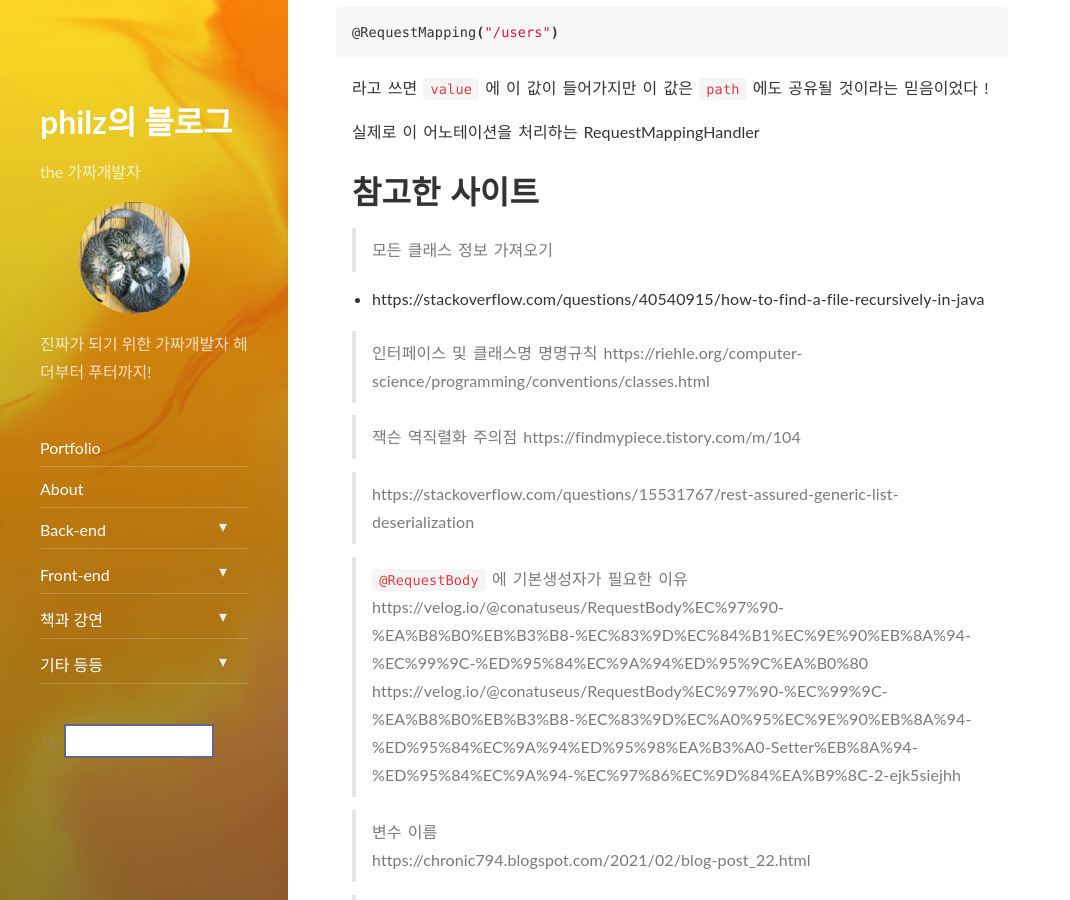
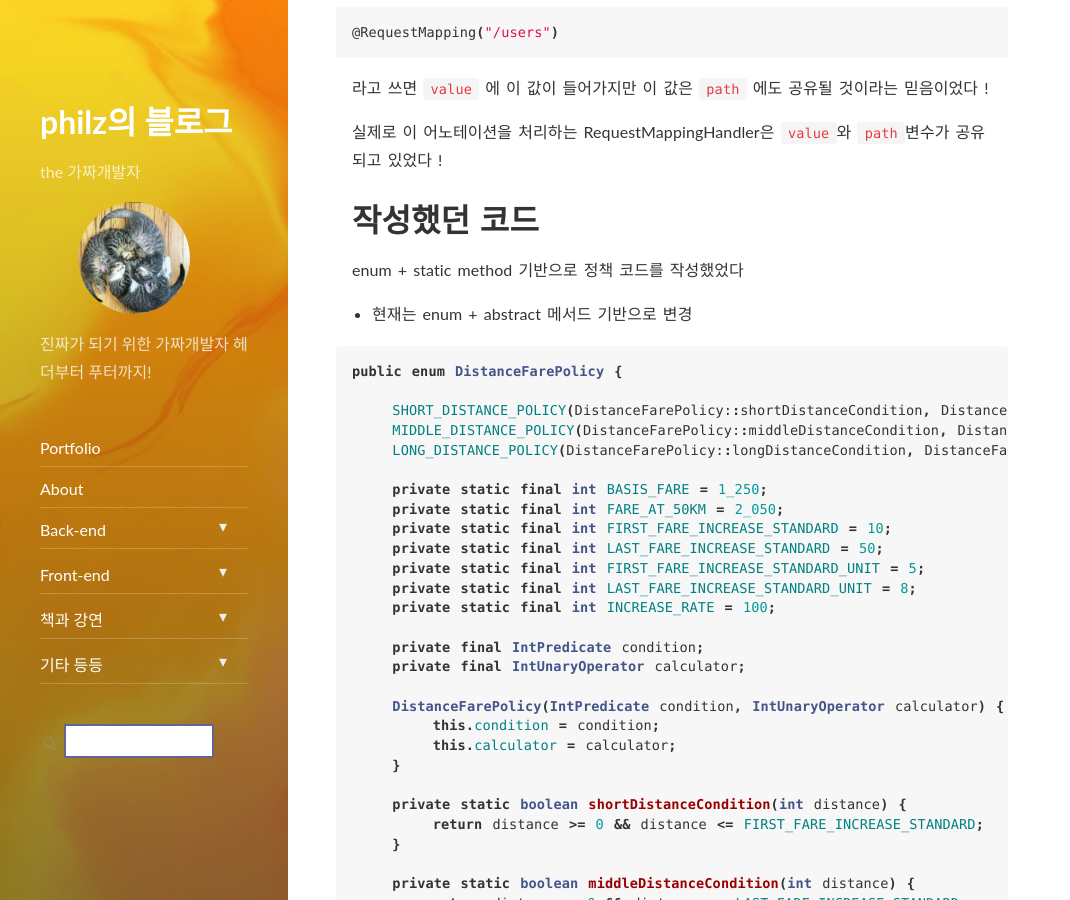
Before and after one commit to progress0407/progress0407.github.io, a Jekyll site: the page built from _posts/backend/wooteco/2022-05-04-wooteco-level2-subway.md, in a window 1280 px wide and 900 px high, scrolled down 9835 px. Shown: the whole window, without its empty margins (0-1070 px from the left). Built offline with Jekyll 4.4.1, drawn with Linux system fonts in a browser that asks for light colours; nearby versions of some CDN libraries; some of the changed text lies outside the part shown.

Commit message:
enum static -> abstract 리펙터링 포스트

````diff
--- a/_posts/backend/wooteco/2022-05-04-wooteco-level2-subway.md
+++ b/_posts/backend/wooteco/2022-05-04-wooteco-level2-subway.md
@@ -193,7 +193,121 @@ API 툴을 이용해서 디버거를 찍고 테스트해보았지만... 예측
 
 라고 쓰면 `value` 에 이 값이 들어가지만 이 값은 `path` 에도 공유될 것이라는 믿음이었다 !
 
-실제로 이 어노테이션을 처리하는 RequestMappingHandler
+실제로 이 어노테이션을 처리하는 RequestMappingHandler은 `value`와 `path`변수가 공유되고 있었다 !
+
+# 작성했던 코드
+
+enum + static method 기반으로 정책 코드를 작성했었다
+
+- 현재는 enum + abstract 메서드 기반으로 변경
+
+```java
+public enum DistanceFarePolicy {
+
+    SHORT_DISTANCE_POLICY(DistanceFarePolicy::shortDistanceCondition, DistanceFarePolicy::calculateShortPolicy),
+    MIDDLE_DISTANCE_POLICY(DistanceFarePolicy::middleDistanceCondition, DistanceFarePolicy::calculateMiddlePolicy),
+    LONG_DISTANCE_POLICY(DistanceFarePolicy::longDistanceCondition, DistanceFarePolicy::calculateLongPolicy);
+
+    private static final int BASIS_FARE = 1_250;
+    private static final int FARE_AT_50KM = 2_050;
+    private static final int FIRST_FARE_INCREASE_STANDARD = 10;
+    private static final int LAST_FARE_INCREASE_STANDARD = 50;
+    private static final int FIRST_FARE_INCREASE_STANDARD_UNIT = 5;
+    private static final int LAST_FARE_INCREASE_STANDARD_UNIT = 8;
+    private static final int INCREASE_RATE = 100;
+
+    private final IntPredicate condition;
+    private final IntUnaryOperator calculator;
+
+    DistanceFarePolicy(IntPredicate condition, IntUnaryOperator calculator) {
+        this.condition = condition;
+        this.calculator = calculator;
+    }
+
+    private static boolean shortDistanceCondition(int distance) {
+        return distance >= 0 && distance <= FIRST_FARE_INCREASE_STANDARD;
+    }
+
+    private static boolean middleDistanceCondition(int distance) {
+        return distance > 0 && distance <= LAST_FARE_INCREASE_STANDARD;
+    }
+
+    private static boolean longDistanceCondition(int distance) {
+        return distance > FIRST_FARE_INCREASE_STANDARD;
+    }
+
+    private static int calculateShortPolicy(int distance) {
+        return BASIS_FARE;
+    }
+
+    private static int calculateMiddlePolicy(int distance) {
+        return BASIS_FARE + INCREASE_RATE *
+                (int) Math.ceil((double) (distance - FIRST_FARE_INCREASE_STANDARD) / FIRST_FARE_INCREASE_STANDARD_UNIT);
+    }
+
+    private static int calculateLongPolicy(int distance) {
+        return FARE_AT_50KM + INCREASE_RATE *
+                (int) Math.ceil((double) (distance - LAST_FARE_INCREASE_STANDARD) / LAST_FARE_INCREASE_STANDARD_UNIT);
+    }
+
+    public IntPredicate condition() {
+        return condition;
+    }
+
+    public IntUnaryOperator calculator() {
+        return calculator;
+    }
+}
+```
+
+```java
+public enum AgeFarePolicy {
+
+    CHILD_AGE_POLICY(AgeFarePolicy::childCondition, AgeFarePolicy::calculateChildPolicy),
+    YOUTH_AGE_POLICY(AgeFarePolicy::youthCondition, AgeFarePolicy::calculateYouthPolicy),
+    ADULT_AGE_POLICY(AgeFarePolicy::adultCondition, AgeFarePolicy::calculateAdultPolicy);
+
+    private final IntPredicate condition;
+    private final IntUnaryOperator calculator;
+
+    AgeFarePolicy(IntPredicate condition, IntUnaryOperator calculator) {
+        this.condition = condition;
+        this.calculator = calculator;
+    }
+
+    private static boolean childCondition(int age) {
+        return age >= 6 && age < 13;
+    }
+
+    private static boolean youthCondition(int age) {
+        return age >= 13 && age < 19;
+    }
+
+    private static boolean adultCondition(int age) {
+        return age >= 19 || (age >= 0 && age < 6);
+    }
+
+    private static int calculateChildPolicy(int amount) {
+        return (int)((amount -350) * 0.5);
+    }
+
+    private static int calculateYouthPolicy(int amount) {
+        return (int)((amount -350) * 0.8);
+    }
+
+    private static int calculateAdultPolicy(int amount) {
+        return amount;
+    }
+
+    public IntPredicate condition() {
+        return condition;
+    }
+
+    public IntUnaryOperator calculator() {
+        return calculator;
+    }
+}
+```
 
 # 참고한 사이트
 
````
